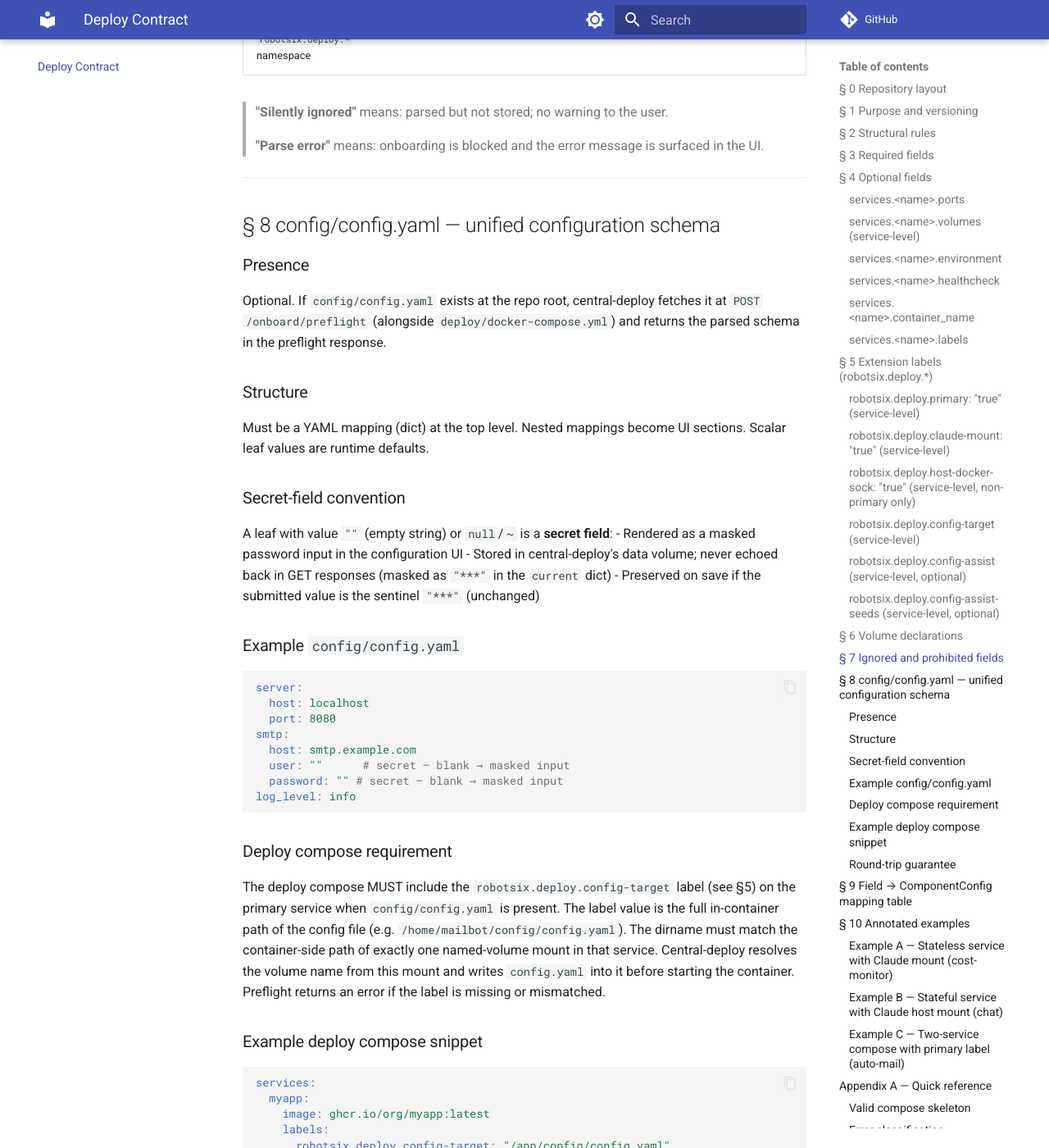
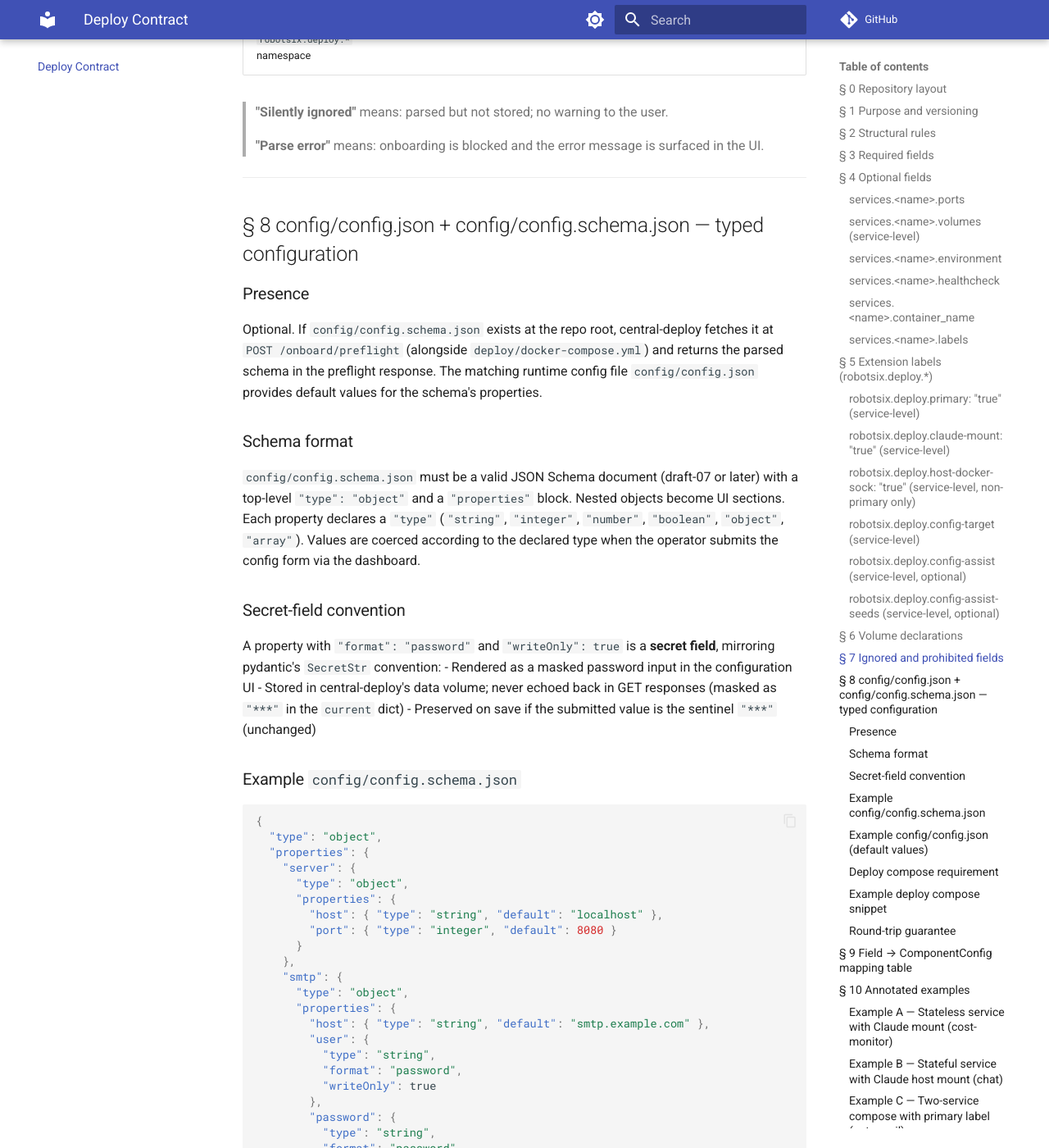
Before and after one commit to damien-robotsix/robotsix-central-deploy, an MkDocs documentation site: the page built from docs/DEPLOY_CONTRACT.md, in a window 1280 px wide and 1400 px high, scrolled down 7803 px. Shown: the whole window at 82% size. Built offline with MkDocs 1.6.1 and Material for MkDocs 9.7.7, drawn with Linux system fonts in a browser that asks for light colours; comment, search, counter and statistics services are not loaded; some of the changed text lies outside the part shown.

Commit message:
mill: Complete contract §8: JSON + typed schema only — delete the YAML empty-leaf heuristic (20260703T110408Z-complete-contract-8-json-typed-schema-on-2b31)

````diff
--- a/docs/DEPLOY_CONTRACT.md
+++ b/docs/DEPLOY_CONTRACT.md
@@ -22,7 +22,7 @@ central-deploy expects the following files in a conforming service repo:
 | Path | Role |
 |------|------|
 | `deploy/docker-compose.yml` | **Deploy compose** (this contract). Required. |
-| `config/config.yaml` | Runtime config schema (§ 8). Optional. |
+| `config/config.schema.json` | Runtime config schema (§ 8). Optional. |
 | `docker-compose.yml` (repo root) | Dev compose — **ignored by central-deploy**. |
 
 The root `docker-compose.yml` is every repo's local-dev compose (may contain
@@ -226,8 +226,8 @@ exactly as before (no socket mount).
 ### `robotsix.deploy.config-target` (service-level)
 
 Full in-container path to the config file the app reads (e.g.
-`/home/mailbot/config/config.yaml`). **Required** when the repo contains
-`config/config.yaml`. The dirname must match the `container:` path of a
+`/home/mailbot/config/config.json`). **Required** when the repo contains
+`config/config.schema.json`. The dirname must match the `container:` path of a
 named-volume mount in the same service — central-deploy resolves the volume
 name from that mount and writes the merged config into it before starting the
 container. Preflight returns an error if this label is missing.
@@ -237,7 +237,7 @@ Example:
 services:
   mailbot:
     labels:
-      robotsix.deploy.config-target: "/home/mailbot/config/config.yaml"
+      robotsix.deploy.config-target: "/home/mailbot/config/config.json"
     volumes:
       - mailbot-config:/home/mailbot/config
 ```
@@ -315,44 +315,87 @@ volumes:
 
 ---
 
-## § 8  config/config.yaml — unified configuration schema
+## § 8  config/config.json + config/config.schema.json — typed configuration
 
 ### Presence
-Optional. If `config/config.yaml` exists at the repo root, central-deploy fetches it at
-`POST /onboard/preflight` (alongside `deploy/docker-compose.yml`) and returns the parsed schema
-in the preflight response.
+Optional. If `config/config.schema.json` exists at the repo root, central-deploy fetches it
+at `POST /onboard/preflight` (alongside `deploy/docker-compose.yml`) and returns the parsed
+schema in the preflight response. The matching runtime config file `config/config.json`
+provides default values for the schema's properties.
 
-### Structure
-Must be a YAML mapping (dict) at the top level. Nested mappings become UI sections.
-Scalar leaf values are runtime defaults.
+### Schema format
+`config/config.schema.json` must be a valid JSON Schema document (draft-07 or later) with a
+top-level `"type": "object"` and a `"properties"` block. Nested objects become UI sections.
+Each property declares a `"type"` (`"string"`, `"integer"`, `"number"`, `"boolean"`,
+`"object"`, `"array"`). Values are coerced according to the declared type when the operator
+submits the config form via the dashboard.
 
 ### Secret-field convention
-A leaf with value `""` (empty string) or `null`/`~` is a **secret field**:
+A property with `"format": "password"` and `"writeOnly": true` is a **secret field**,
+mirroring pydantic's `SecretStr` convention:
 - Rendered as a masked password input in the configuration UI
 - Stored in central-deploy's data volume; never echoed back in GET responses
   (masked as `"***"` in the `current` dict)
 - Preserved on save if the submitted value is the sentinel `"***"` (unchanged)
 
-### Example `config/config.yaml`
+### Example `config/config.schema.json`
 
-```yaml
-server:
-  host: localhost
-  port: 8080
-smtp:
-  host: smtp.example.com
-  user: ""      # secret — blank → masked input
-  password: "" # secret — blank → masked input
-log_level: info
+```json
+{
+  "type": "object",
+  "properties": {
+    "server": {
+      "type": "object",
+      "properties": {
+        "host": { "type": "string", "default": "localhost" },
+        "port": { "type": "integer", "default": 8080 }
+      }
+    },
+    "smtp": {
+      "type": "object",
+      "properties": {
+        "host": { "type": "string", "default": "smtp.example.com" },
+        "user": {
+          "type": "string",
+          "format": "password",
+          "writeOnly": true
+        },
+        "password": {
+          "type": "string",
+          "format": "password",
+          "writeOnly": true
+        }
+      }
+    },
+    "log_level": { "type": "string", "default": "info" }
+  }
+}
+```
+
+### Example `config/config.json` (default values)
+
+```json
+{
+  "server": {
+    "host": "localhost",
+    "port": 8080
+  },
+  "smtp": {
+    "host": "smtp.example.com",
+    "user": "",
+    "password": ""
+  },
+  "log_level": "info"
+}
 ```
 
 ### Deploy compose requirement
 The deploy compose MUST include the `robotsix.deploy.config-target` label (see §5) on the
-primary service when `config/config.yaml` is present. The label value is the full
-in-container path of the config file (e.g. `/home/mailbot/config/config.yaml`). The
+primary service when `config/config.schema.json` is present. The label value is the full
+in-container path of the config file (e.g. `/home/mailbot/config/config.json`). The
 dirname must match the container-side path of exactly one named-volume mount in that
 service. Central-deploy resolves the volume name from this mount and writes
-`config.yaml` into it before starting the container. Preflight returns an error if
+`config.json` into it before starting the container. Preflight returns an error if
 the label is missing or mismatched.
 
 ### Example deploy compose snippet
@@ -362,7 +405,7 @@ services:
   myapp:
     image: ghcr.io/org/myapp:latest
     labels:
-      robotsix.deploy.config-target: "/app/config/config.yaml"
+      robotsix.deploy.config-target: "/app/config/config.json"
     volumes:
       - myapp-config:/app/config
 volumes:
@@ -373,6 +416,7 @@ volumes:
 At onboard: template defaults written to volume.
 On each config save: merged values (defaults + user edits) re-written to volume.
 Service reads only from the mounted volume; central-deploy never uses host bind-mounts.
+
 
 ---
 
@@ -392,7 +436,7 @@ Reference: `src/robotsix_central_deploy/registry/models.py`
 | `labels.robotsix.deploy.claude-mount: "true"` | *(runtime injection only)* | Added at deploy time as `VolumeMount(host="~/.claude", container="/home/app/.claude", read_only=False)`.  **Not** stored in `ComponentConfig.mounts`. |
 | `labels.robotsix.deploy.host-docker-sock: "true"` | `host_docker_sock: bool` *(+ runtime injection)* | Non-primary only (parse error on primary). At deploy time binds `/var/run/docker.sock` → `/var/run/docker.sock` **read-only**.  **Not** stored in `ComponentConfig.mounts`.  ⚠ Grants root-equivalent host Docker control — hardened socket-proxy siblings only. |
 | `labels.robotsix.deploy.primary: "true"` | *(parser gate)* | Designates primary service. Not stored in `ComponentConfig`; drives the sibling split. |
-| `labels.robotsix.deploy.config-target` | `ComponentConfig.config_volume` | Full in-container path to config.yaml. Resolved to the named-volume name from the matching volume mount. Required when `config/config.yaml` is present. |
+| `labels.robotsix.deploy.config-target` | `ComponentConfig.config_volume` | Full in-container path to config.json. Resolved to the named-volume name from the matching volume mount. Required when `config/config.schema.json` is present. |
 | Non-primary service entire block | `ComponentConfig.siblings[*]` (`ServiceConfig`) | One `ServiceConfig` per sibling. |
 
 ---
````
Also changed, not shown: CHANGELOG.md (+1 -0 lines), changelog.d/20260703T110408Z-complete-contract-8-json-typed-schema-on-2b31.misc.md (added, +1 -0 lines), 3 other files.
